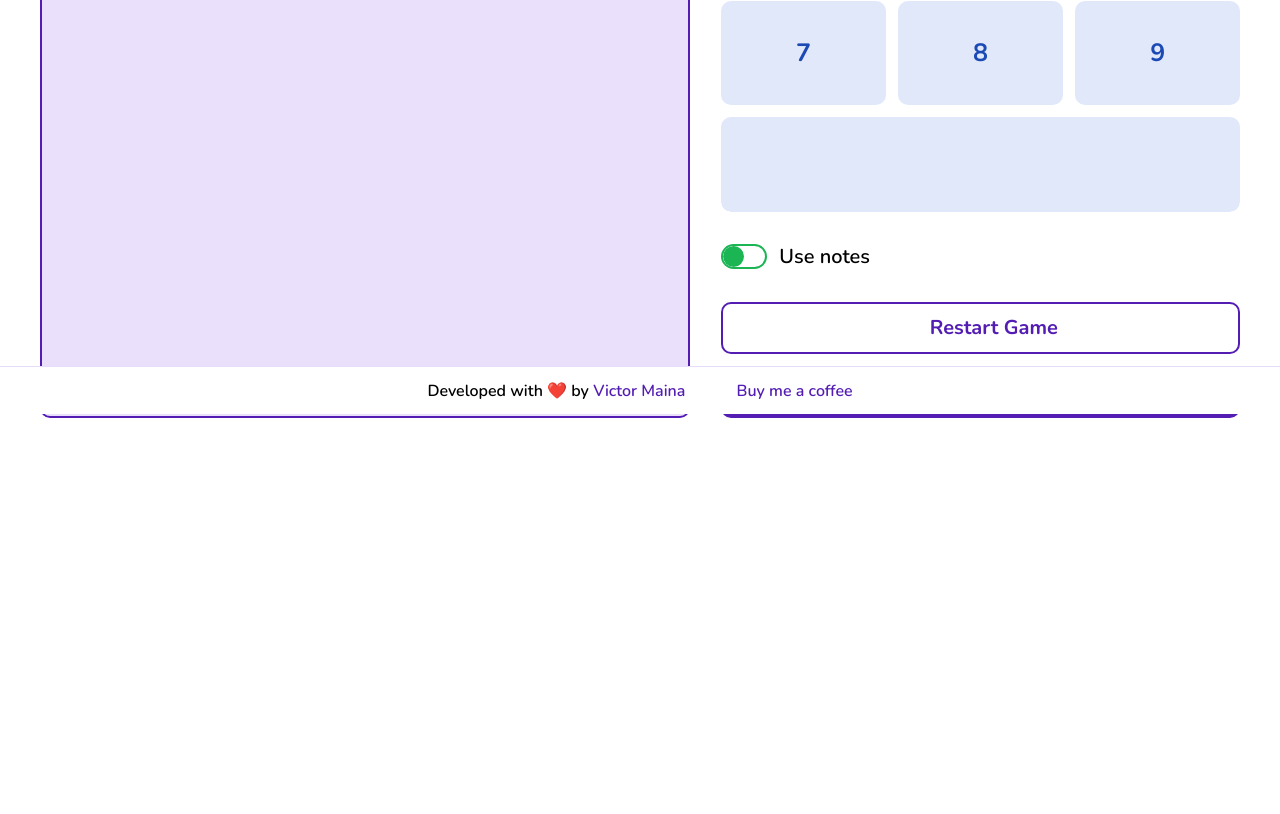
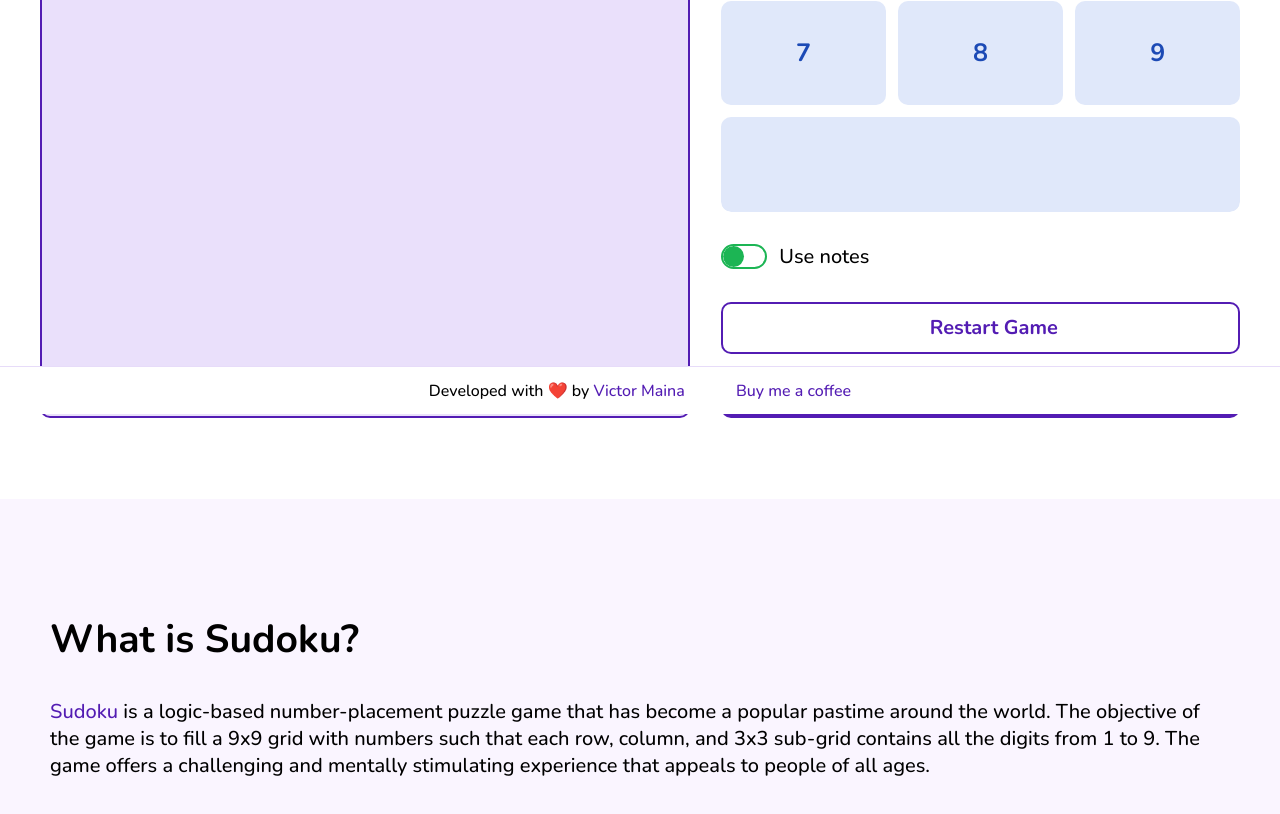
Before and after one commit to thevictormaina/Sudoku, a React (Vite) app: page / in a window 1280 px wide. Shown: the part 386-1200 px from the top of the page. Before the commit the page ends 885 px from the top, so only its background shows below. Built offline with nearby package versions, Linux system fonts and the light colour scheme; some icons are missing.

Commit message:
begin creating about section component

```diff
--- a/src/App.tsx
+++ b/src/App.tsx
@@ -1,7 +1,7 @@
-import Sudoku from "./sudoku"
 import Header from "./components/Header/Header"
 import Footer from "./components/Footer/Footer"
 import Game from "./components/Game/Game"
+import AboutSection from "./components/About/About"
 
 function App() {
     return (
@@ -9,6 +9,7 @@ function App() {
             <Header />
             <Game />
             <Footer />
+            <AboutSection />
         </>
     )
 }
--- /dev/null
+++ b/src/components/About/About.tsx
@@ -0,0 +1,24 @@
+import style from "./about.module.scss"
+import Link from "../Link/Link"
+
+export default function AboutSection() {
+    return (
+        <section className={style.wrapper}>
+            <article className={style.article}>
+                <main>
+                    <h2>What is Sudoku?</h2>
+                    <p>
+                        <a href="">Sudoku</a> is a logic-based number-placement puzzle game
+                        that has become a popular pastime around the world. The
+                        objective of the game is to fill a 9x9 grid with numbers
+                        such that each row, column, and 3x3 sub-grid contains
+                        all the digits from 1 to 9. The game offers a
+                        challenging and mentally stimulating experience that
+                        appeals to people of all ages.
+                    </p>
+                </main>
+                <aside></aside>
+            </article>
+        </section>
+    )
+}
--- /dev/null
+++ b/src/components/About/about.module.scss
@@ -0,0 +1,10 @@
+@use '../../styles/layout';
+
+.wrapper {
+    padding: var(--space-xl) var(--space-lg);
+    background-color: var(--light-purple-6);
+}
+
+.article {
+    @include layout.container;
+}
--- a/src/components/Game/game.module.scss
+++ b/src/components/Game/game.module.scss
@@ -6,7 +6,7 @@
     display: grid;
     gap: var(--space-sm);
     margin-bottom: var(--space-lg);
-    max-width: 30rem;
+    max-width: 25rem;
 
     @include mq('md'){
         max-width: 1200px;
--- /dev/null
+++ b/src/components/Link/Link.tsx
@@ -0,0 +1,9 @@
+type LinkProps = { text: string; href: string; target: string }
+
+export default function Link({ text, href, target }: LinkProps) {
+    return (
+        <a href={href} target={target}>
+            {text}
+        </a>
+    )
+}
--- a/src/styles/_typography.scss
+++ b/src/styles/_typography.scss
@@ -84,7 +84,7 @@ a {
     white-space: nowrap;
 }
 
-body, .sremibold {
+.semibold {
     font-weight: 600;
 }
 
```
Also changed, not shown: src/components/Link/link.module.scss (added).
